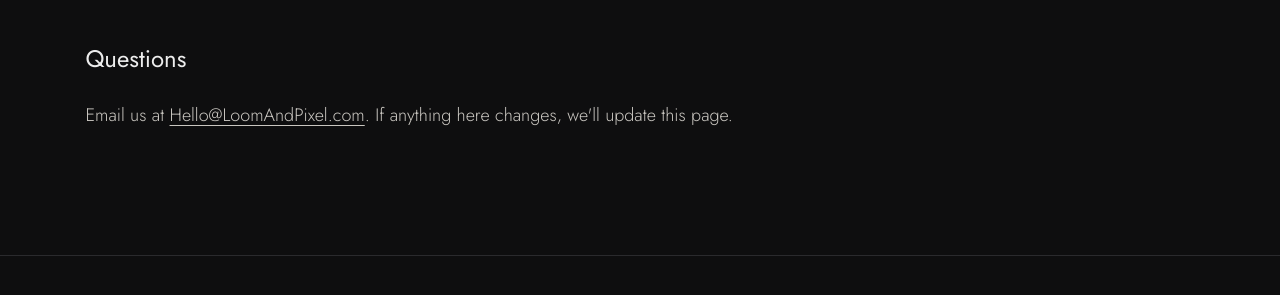
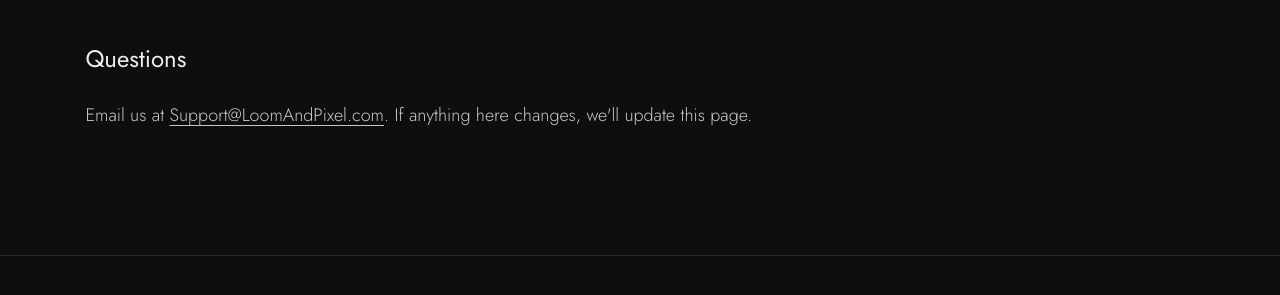
Before and after one commit to LoomAndPixel/LoomAndPixel, a Jekyll site: the page built from privacy.html, in a window 1280 px wide and 900 px high, scrolled down 1514 px. Shown: the part 464-759 px from the top of the window. Built offline with Jekyll 4.4.1, drawn with Linux system fonts in a browser that asks for light colours.

Commit message:
Privacy: use Support email in Questions

```diff
--- a/privacy.html
+++ b/privacy.html
@@ -34,6 +34,6 @@ description: How Loom & Pixel handles information about visitors to LoomAndPixel
         <p>You can block cookies in your browser or opt out of Google Analytics with <a href="https://tools.google.com/dlpage/gaoptout" target="_blank" rel="noopener">Google's add-on</a>. To see or delete anything you've sent us, just ask. Links to LinkedIn and other sites follow those sites' own policies.</p>
 
         <h2>Questions</h2>
-        <p>Email us at <a href="mailto:Hello@LoomAndPixel.com">Hello@LoomAndPixel.com</a>. If anything here changes, we'll update this page.</p>
+        <p>Email us at <a href="mailto:support@loomandpixel.com">Support@LoomAndPixel.com</a>. If anything here changes, we'll update this page.</p>
     </div>
 </section>
```
